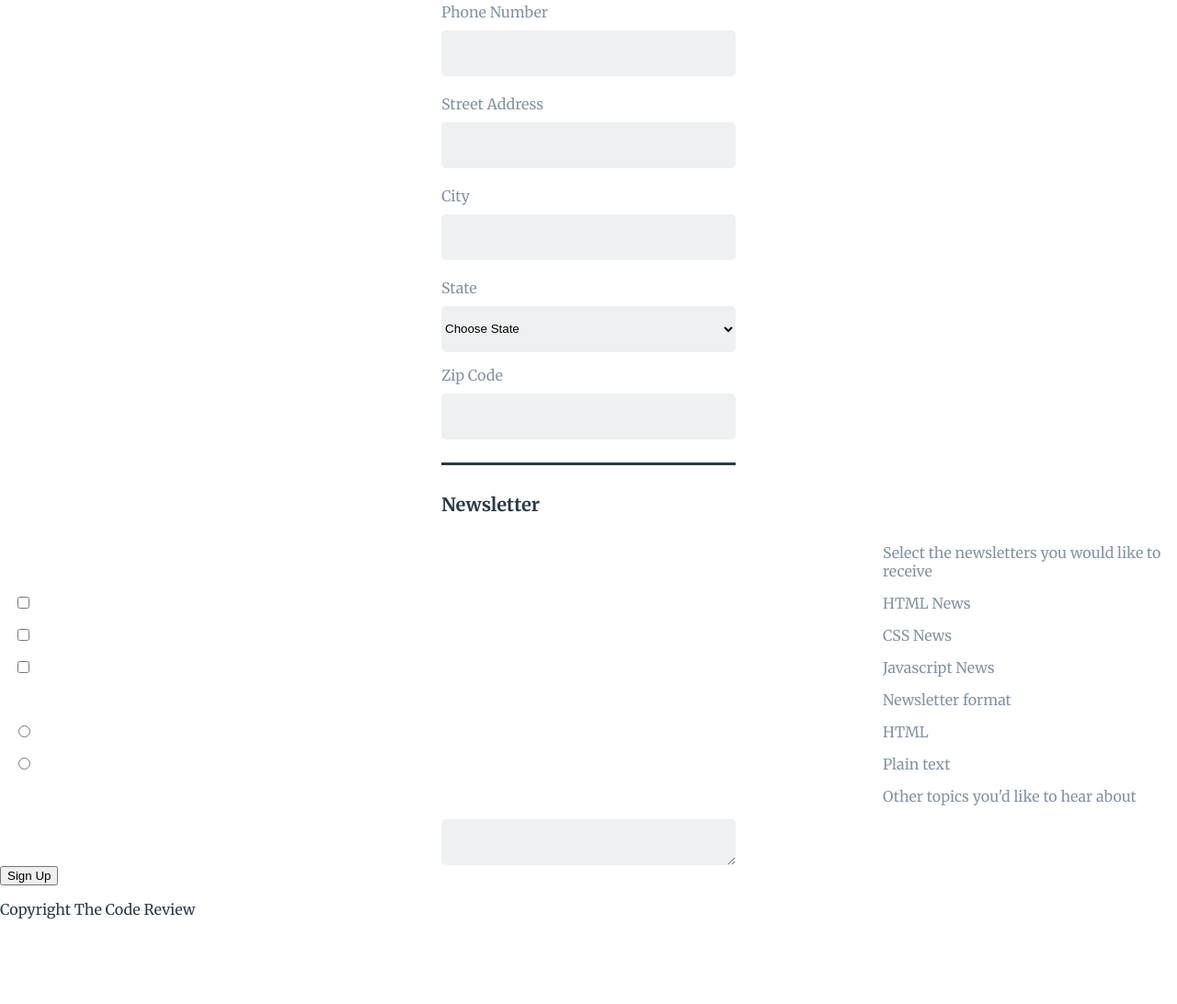
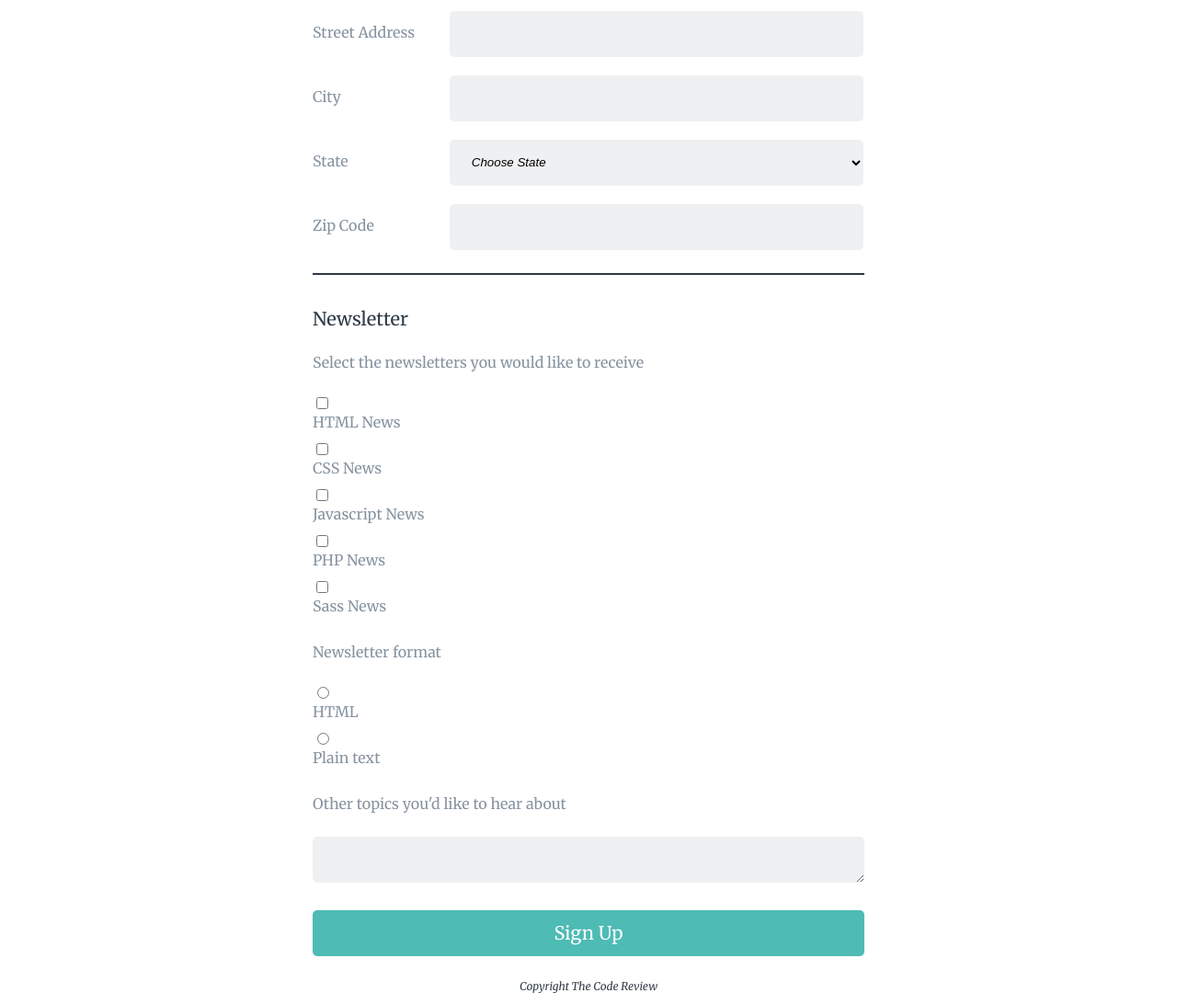
Before and after one commit to jennacoe/Project03-Registration, a plain HTML site: page index.html in a window 1280 px wide. Shown: the part 486-1578 px from the top of the page at 92% size. Before the commit the page ends 1501 px from the top, so only its background shows below. Drawn offline with Linux system fonts and the light colour scheme.

Commit message:
Style changes to match mockup

```diff
--- a/index.html
+++ b/index.html
@@ -18,8 +18,9 @@
       <p>Get the latest news on how your code is doing right in your inbox</p>
 
       <form>
+        <hr>
         <fieldset id="contact">
-          <h2>Contact Information</h2>
+          <legend>Contact Information</legend>
             <label for="fullname">Full Name</label>
             <input type="text" id="fullname" name="fullname" placeholder="Required" required><br>
             <label for="email">Email Address</label>
@@ -31,7 +32,7 @@
             <label for="city">City</label>
             <input type="text" id="city" name="city"><br>
             <label>State</label>
-          <select placeholder="Choose State">
+            <select>
               <option value="" selected disabled>Choose State</option>
               <option value="AL">Alabama</option>
               <option value="AK">Alaska</option>
@@ -88,18 +89,20 @@
             <label for="zipcode">Zip Code</label>
             <input type="number" id="zipcode" name="zipcode"><br>
         </fieldset>
+        <hr>
         <fieldset id="newsletter">
-          <h2>Newsletter</h2>
-          <label>Select the newsletters you would like to receive</label>
+          <legend>Newsletter</legend>
+          <label class="labelHeader">Select the newsletters you would like to receive</label>
           <input type="checkbox" id="html" value="HTML News" name="html"><label for="html">HTML News</label>
           <input type="checkbox" id="css" value="CSS News" name="css"><label for="css">CSS News</label>
           <input type="checkbox" id="javascript" value="Javascript News" name="javascript"><label for="javascript">Javascript News</label>
-
-          <label>Newsletter format</label>
+          <input type="checkbox" id="php" value="PHP News" name="javascript"><label for="php">PHP News</label>
+          <input type="checkbox" id="sass" value="Sass News" name="sass"><label for="sass">Sass News</label>
+          <label class="labelHeader">Newsletter format</label>
           <input type="radio" id="html-format" value="HTML" name="formats"><label for="html-format">HTML</label>
           <input type="radio" id="plain-text" value="Plain text" name="formats"><label for="plain-text">Plain text</label>
 
-          <label>Other topics you'd like to hear about</label>
+          <label class="labelHeader">Other topics you'd like to hear about</label>
           <textarea name="topics"></textarea>
           <button type="submit">Sign Up</button>
         </fieldset>
--- a/styles.css
+++ b/styles.css
@@ -6,49 +6,25 @@
 body {
   margin: 0;
   padding: 0;
-  font-family: 'Roboto', sans-serif;
   color: #2d3945;
   background-color: #fff;
   font-family: 'Merriweather', serif;
 }
 
-header h2 {
-  color: #fff;
-  background-color: #2d3945;
-  padding: 25px;
+form {
+  width: 300px;
+  margin: auto;
 }
 
-fieldset h2 {
+legend {
   text-align: left;
-  border-top: 3px solid #2d3945;
-  padding-top: 30px;
-  width: 320px;
-  margin: 5px auto 15px;
+  padding: 30px 0 5px;
+  width: 300px;
+  font-size: 1.25em;
 }
 
-h2 {
-  margin: 0;
-  padding: 25px 0 15px;
-  font-size: 1.25em;
-  text-align: center;
-}
-
-h2+h3 {
-  margin: 0 auto;
-  padding: 0;
-  font-size: 1.1em;
-  text-align: left;
-  width: 320px;
-}
-
-h2+p {
-  color: #b7bcbf;
-  margin: 0;
-  font-size: 0.9em;
-  text-align: center;
-  line-height: 1.5;
-  padding-bottom: 29px;
-  border-bottom: 5px solid #2d3945;
+#contact legend {
+  margin-bottom: 20px;
 }
 
 fieldset {
@@ -59,17 +35,45 @@ fieldset {
 
 label {
   display: block;
-  width: 320px;
   margin: 0 auto 10px;
   color: #8693a0;
+  width: 300px;
 }
 
 #newsletter label {
-  margin: 10px 0px 15px auto;
+  display: inline-block;
+  width: 275px;
+}
+
+.labelHeader {
+  line-height: 1.9;
+  margin: 15px 0 20px;
+}
+
+textarea{
+  height: 100px;
+  padding-top: 15px;
+}
+
+select {
+  margin-bottom: 20px;
+  font-style: italic;
+}
+
+button {
+  width: 300px;
+  margin-top: 30px;
+  height: 50px;
+  background-color: #4ebbb5;
+  border: 0;
+  color: #fff;
+  border-radius: 5px;
+  -webkit-border-radius: 5px;
+  font-family: 'Merriweather', serif;
+  font-size: 20px;
 }
 
 input:not([type="radio"]):not([type="checkbox"]), select, textarea {
-  width: 320px;
   background-color: #eff0f1;
   border: 0;
   border-radius: 5px;
@@ -77,38 +81,25 @@ input:not([type="radio"]):not([type="checkbox"]), select, textarea {
   height: 50px;
   display: block;
   margin: auto;
+  width: 300px;
+  padding-left: 20px;
+  transition: background-color 1s ease;
 }
 
 input[type="radio"], input[type="checkbox"] {
-  position: absolute;
-  left: 15px;
+  margin-right: 10px;
 }
 
-select {
-  margin-bottom: 15px;
+input:focus:not([type="radio"]):not([type="checkbox"]), select:focus, textarea:focus {
+  outline: 2px solid #46698b;
+  -webkit-outline-radius: 5px;
+  -moz-outline-radius: 5px;
+  background-color: #4ebbb5;
 }
 
-input::-webkit-input-placeholder {
-  text-align: right;
-  font-style: italic;
-  font-size: 1em;
-  padding-right: 10px;
-}
-
-input::-moz-input-placeholder {
-  text-align: right;
-  font-style: italic;
-  font-size: 1em;
-  padding-right: 10px;
-}
-
-input:-moz-input-placeholder {
-  text-align: right;
-  font-style: italic;
-  font-size: 1em;
-  padding-right: 10px;
-}
-
+input::-webkit-input-placeholder,
+input::-moz-input-placeholder,
+input:-moz-input-placeholder,
 input:-ms-webkit-input-placeholder {
   text-align: right;
   font-style: italic;
@@ -116,17 +107,58 @@ input:-ms-webkit-input-placeholder {
   padding-right: 10px;
 }
 
-/* Link Styles */
+h2 {
+  margin: 0;
+  padding: 25px 0 15px;
+  font-size: 1.25em;
+  text-align: center;
+}
+
+header h2 {
+  color: #fff;
+  background-color: #2d3945;
+  padding: 25px;
+}
+
+h2+h3 {
+  margin: 0 auto;
+  padding: 0;
+  font-size: 1.1em;
+  text-align: left;
+}
+
+h2+p {
+  color: #b7bcbf;
+  margin: 0 auto;
+  font-size: 0.9em;
+  text-align: center;
+  line-height: 1.5;
+  padding-bottom: 29px;
+  border-bottom: 5px solid #2d3945;
+  width: 300px;
+}
+
+hr {
+  margin: 5px 0;
+  border-style: solid;
+  border-color: #2d3945;
+}
 
 a {
   text-decoration: none;
   color: #969db1;
 }
+
 a:hover {
   color: #6633ff;
 }
 
-/* Section Styles */
+.copyright {
+  text-align: center;
+  font-size: 12px;
+  margin-top: 25px;
+  font-style: italic;
+}
 
 .clearfix {
   clear: both;
@@ -134,10 +166,27 @@ a:hover {
 
 
 /* Styles for larger screens */
-@media screen and (min-width: 481px) {
+@media screen and (min-width: 600px) {
+
+  form, h2+p, legend, textarea, button {
+    width: 600px;
+  }
+
+  input:not([type="radio"]):not([type="checkbox"]), select {
+    display: inline-block;
+    width: 450px;
+    margin: 0 0 20px;
+  }
+
+  #contact label {
+    display: inline-block;
+    width: 125px;
+    margin-right: 20px;
+  }
+
+  #newsletter label {
+    width: 575px;
+  }
+
 
 }
-
-@media screen and (min-width: 769px) {
-
-}
```
Lines whose indentation alone changed are shown as unchanged.
